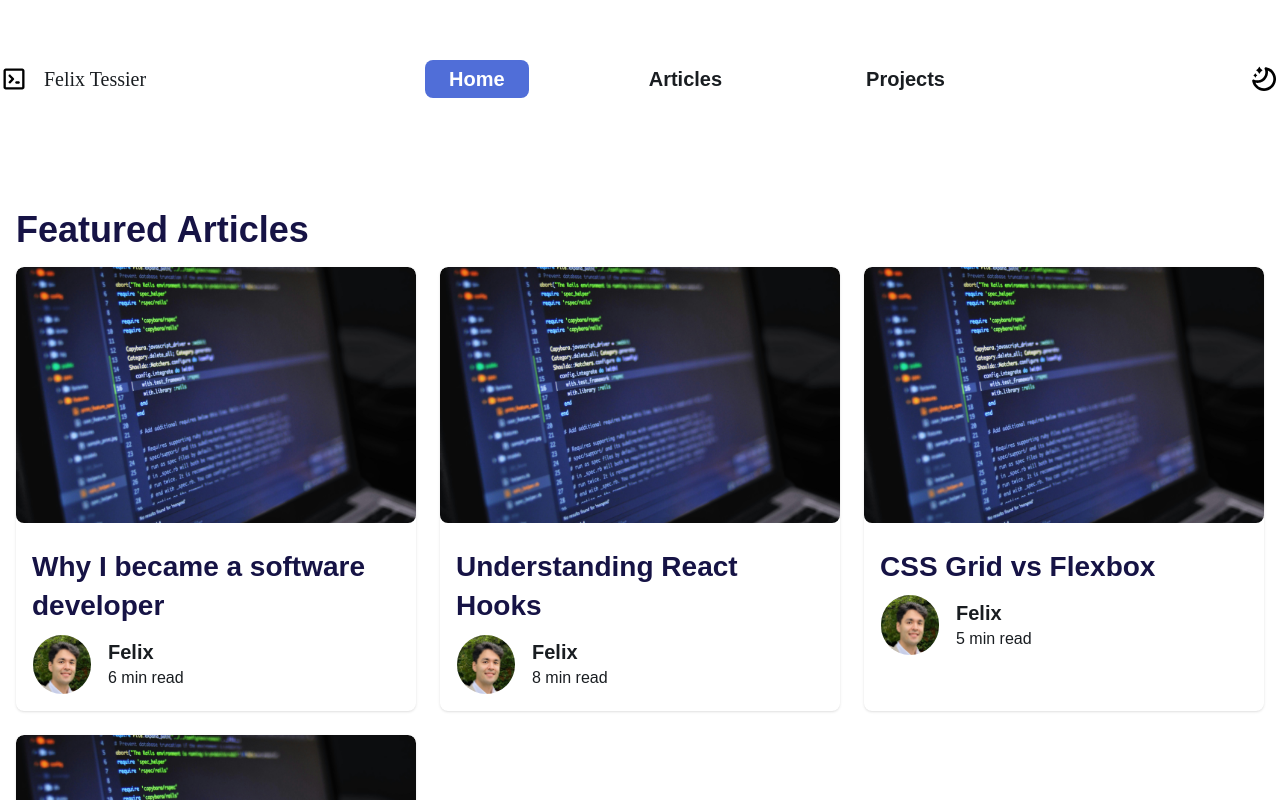
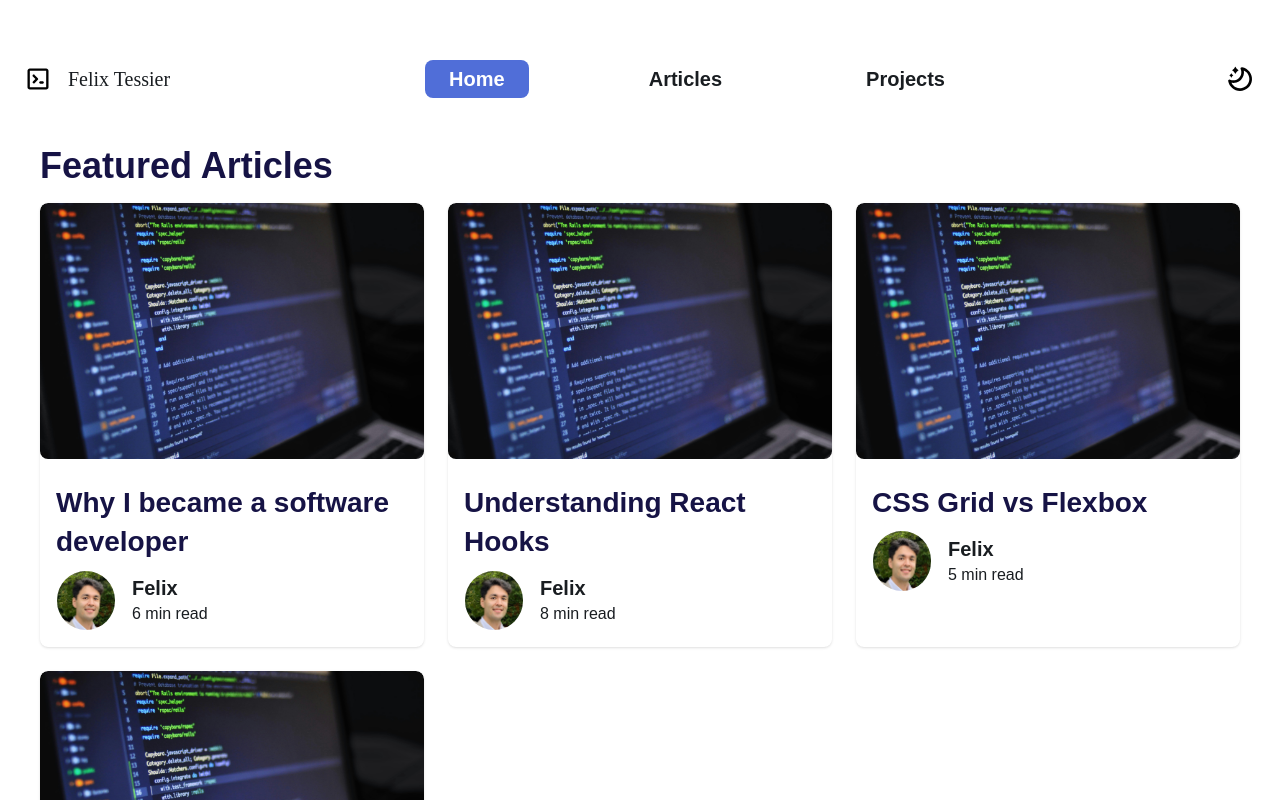
Before and after one commit to felixtessier/web-portfolio, a Next.js app: page / in a window 1280 px wide. Shown: the top 800 px of the page. Built offline with nearby package versions, Linux system fonts and the light colour scheme; a web font is replaced by a local one.

Commit message:
Update global css and layout

```diff
--- a/src/app/globals.css
+++ b/src/app/globals.css
@@ -32,15 +32,6 @@ body {
   background: var(--background);
   color: var(--foreground);
   font-family: Arial, Helvetica, sans-serif;
-}
-
-.layout-wrapper {
-  display: flex;
-  flex-direction: column;
-}
-
-.content {
-  margin-top: 4rem; /* Adjust this value as needed */
 }
 
 h1 {
--- a/src/app/layout.tsx
+++ b/src/app/layout.tsx
@@ -3,6 +3,7 @@ import { Geist, Geist_Mono } from 'next/font/google';
 import './globals.css';
 import Header from '@/components/Header';
 import ThemeProvider from '@/components/theme-provider';
+import Footer from '@/components/Footer';
 
 const geistSans = Geist({
   variable: '--font-geist-sans',
@@ -27,13 +28,12 @@ export default function RootLayout({
   return (
     <html lang="en" suppressHydrationWarning>
       <body
-        className={`${geistSans.variable} ${geistMono.variable} antialiased container mx-auto`}
+        className={`${geistSans.variable} ${geistMono.variable} container mx-auto antialiased px-6`}
       >
         <ThemeProvider>
-          <div className="layout-wrapper">
-            <Header />
-            <main className="content">{children}</main>
-          </div>
+          <Header />
+          <main className="content">{children}</main>
+          <Footer />
         </ThemeProvider>
       </body>
     </html>
```
